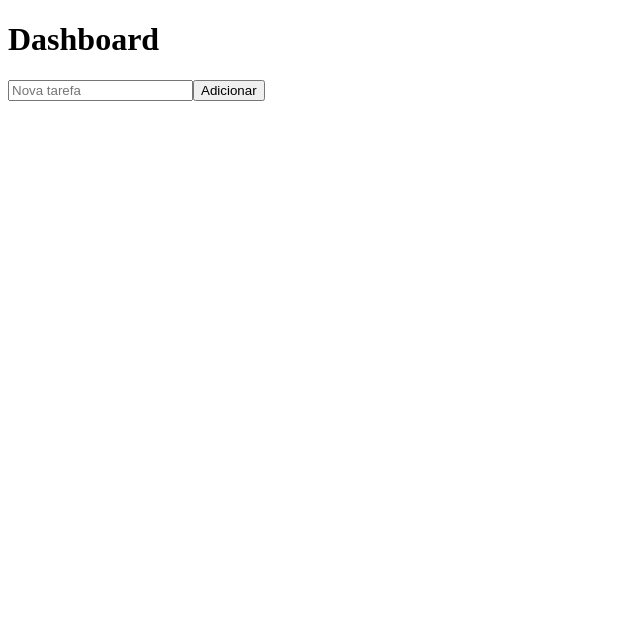
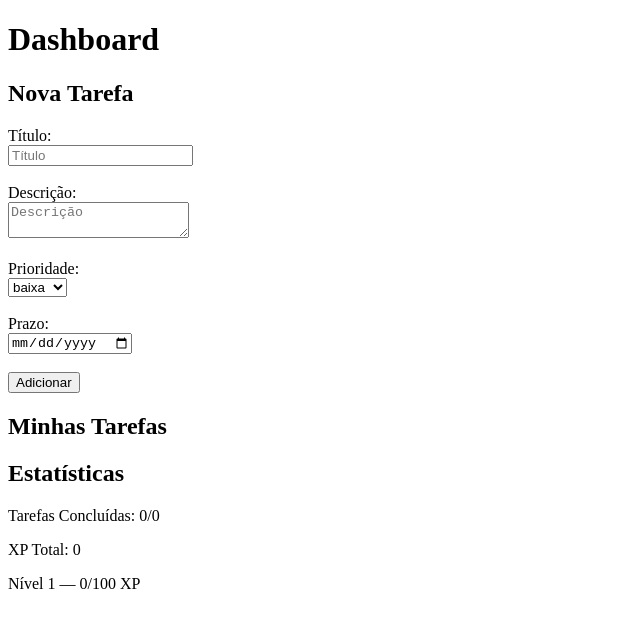
Before and after one commit to blurryluwk/produtividade, a Next.js app: page /dashboard in a window 1280 px wide. Shown: the top 628 px of the page, without its empty margins (0-640 px from the left). Built offline with nearby package versions, Linux system fonts and the light colour scheme.

Commit message:
chore: adição de informaçoes de usuario

```diff
--- /dev/null
+++ b/components/ProgressBar.tsx
@@ -0,0 +1,23 @@
+import { getXPForLevel } from "../utils/xp";
+
+export default function ProgressBar({ currentXP }: { currentXP: number }) {
+  let level = 1;
+  let xpToNext = getXPForLevel(level);
+
+  while (currentXP >= xpToNext) {
+    currentXP -= xpToNext;
+    level++;
+    xpToNext = getXPForLevel(level);
+  }
+
+  const percentage = (currentXP / xpToNext) * 100;
+
+  return (
+    <div id="xp-bar" className="xp-bar">
+      <p>Nível {level} — {currentXP}/{xpToNext} XP</p>
+      <div className="xp-bar-container">
+        <div className="xp-bar-fill" style={{ width: `${percentage}%` }}></div>
+      </div>
+    </div>
+  );
+}
--- a/pages/dashboard.tsx
+++ b/pages/dashboard.tsx
@@ -1,11 +1,24 @@
 import { useEffect, useState } from "react";
-import { fetchUserTasks, addNewTask, removeTask, completeTask } from "../services/taskService";
-import { Task } from "../types/task";
+import {
+  fetchUserTasks,
+  addNewTask,
+  removeTask,
+  completeTask,
+} from "../services/taskService";
+import { Task, TaskPriority } from "../types/task";
 import { getAuth } from "firebase/auth";
+import ProgressBar from '../components/ProgressBar';
+
+const priorities: TaskPriority[] = ["baixa", "média", "alta"];
 
 export default function Dashboard() {
   const [tasks, setTasks] = useState<Task[]>([]);
-  const [newTitle, setNewTitle] = useState("");
+  const [form, setForm] = useState({
+    title: "",
+    description: "",
+    priority: "baixa" as TaskPriority,
+    dueDate: "",
+  });
 
   const user = getAuth().currentUser;
 
@@ -15,25 +28,31 @@ export default function Dashboard() {
     }
   }, [user]);
 
+  const handleChange = (
+    e: React.ChangeEvent<
+      HTMLInputElement | HTMLTextAreaElement | HTMLSelectElement
+    >
+  ) => {
+    setForm({ ...form, [e.target.name]: e.target.value });
+  };
+
   async function handleAddTask() {
-    if (!newTitle || !user) return;
+    if (!form.title || !form.dueDate || !user) return;
+
     const task = {
-      title: newTitle,
-      description: "",
-      priority: "baixa" as const,
-      dueDate: new Date().toISOString(),
-      category: "geral"
+      ...form,
+      category: "geral",
     };
 
     await addNewTask(user.uid, task);
     const updated = await fetchUserTasks(user.uid);
     setTasks(updated);
-    setNewTitle("");
+    setForm({ title: "", description: "", priority: "baixa", dueDate: "" });
   }
 
   async function handleDelete(taskId: string) {
     await removeTask(taskId);
-    setTasks(tasks.filter(t => t.id !== taskId));
+    setTasks(tasks.filter((t) => t.id !== taskId));
   }
 
   async function handleComplete(taskId: string) {
@@ -46,22 +65,136 @@ export default function Dashboard() {
     <div>
       <h1>Dashboard</h1>
 
+      <h2>Nova Tarefa</h2>
+
+      <label htmlFor="title">Título:</label>
+      <br />
       <input
-        value={newTitle}
-        onChange={e => setNewTitle(e.target.value)}
-        placeholder="Nova tarefa"
+        id="title"
+        className="input-title"
+        name="title"
+        placeholder="Título"
+        value={form.title}
+        onChange={handleChange}
       />
-      <button onClick={handleAddTask}>Adicionar</button>
+      <br />
+      <br />
 
-      <ul>
-        {tasks.map(task => (
-          <li key={task.id}>
-            <strong>{task.title}</strong> ({task.status})
-            <button onClick={() => handleComplete(task.id!)}>✔️</button>
-            <button onClick={() => handleDelete(task.id!)}>🗑️</button>
+      <label htmlFor="description">Descrição:</label>
+      <br />
+      <textarea
+        id="description"
+        className="input-description"
+        name="description"
+        placeholder="Descrição"
+        value={form.description}
+        onChange={handleChange}
+      />
+      <br />
+      <br />
+
+      <label htmlFor="priority">Prioridade:</label>
+      <br />
+      <select
+        id="priority"
+        className="input-priority"
+        name="priority"
+        value={form.priority}
+        onChange={handleChange}
+      >
+        {priorities.map((p) => (
+          <option key={p} value={p}>
+            {p}
+          </option>
+        ))}
+      </select>
+      <br />
+      <br />
+
+      <label htmlFor="dueDate">Prazo:</label>
+      <br />
+      <input
+        type="date"
+        id="dueDate"
+        className="input-due-date"
+        name="dueDate"
+        value={form.dueDate}
+        onChange={handleChange}
+      />
+      <br />
+      <br />
+
+      <button id="btn-add-task" className="btn-submit" onClick={handleAddTask}>
+        Adicionar
+      </button>
+
+      <h2>Minhas Tarefas</h2>
+
+      <ul id="task-list" className="task-list">
+        {tasks.map((task) => (
+          <li key={task.id} id={`task-${task.id}`} className="task-item">
+            <div className="task-info">
+              <strong className="task-title">{task.title}</strong> <br />
+              <span className="task-desc">{task.description}</span>
+              <br />
+              <span className="task-priority">Prioridade: {task.priority}</span>
+              <br />
+              <span className="task-due">
+                Prazo: {new Date(task.dueDate).toLocaleDateString()}
+              </span>
+              <br />
+              <span
+                className={`task-status ${
+                  task.status === "completed"
+                    ? "status-completed"
+                    : "status-pending"
+                }`}
+              >
+                {task.status === "completed" ? "Concluída ✅" : "Pendente ⏳"}
+              </span>
+            </div>
+
+            <div className="task-actions">
+              {task.status === "pending" && (
+                <button
+                  className="btn-complete"
+                  id={`complete-${task.id}`}
+                  onClick={() => handleComplete(task.id!)}
+                >
+                  ✔️ Concluir
+                </button>
+              )}
+              <button
+                className="btn-delete"
+                id={`delete-${task.id}`}
+                onClick={() => handleDelete(task.id!)}
+              >
+                🗑️ Excluir
+              </button>
+            </div>
           </li>
         ))}
       </ul>
+
+      <div id="dashboard-stats" className="dashboard-stats">
+        <h2>Estatísticas</h2>
+
+        <p id="total-tasks">Tarefas Concluídas: {tasks.length}/{tasks.filter((t) => t.status === "completed").length}</p>
+        <p id="total-xp">
+          XP Total:{" "}
+          {tasks.reduce(
+            (sum, task) => (task.status === "completed" ? sum + task.xp : sum),
+            0
+          )}
+        </p>
+
+        <ProgressBar
+          currentXP={tasks.reduce(
+            (sum, task) => (task.status === "completed" ? sum + task.xp : sum),
+            0
+          )}
+        />
+      </div>
     </div>
   );
 }
--- a/types/task.ts
+++ b/types/task.ts
@@ -6,7 +6,7 @@ export interface Task {
   title: string;
   description: string;
   priority: TaskPriority;
-  dueDate: string; // ISO format
+  dueDate: string;
   category: string;
   status: "pending" | "completed";
   xp: number;
--- /dev/null
+++ b/utils/xp.ts
@@ -0,0 +1,4 @@
+export function getXPForLevel(level: number): number {
+  if (level <= 1) return 100;
+  return 100 + (level - 1) * 30 + Math.floor(Math.pow(level - 1, 1.5));
+}
```
